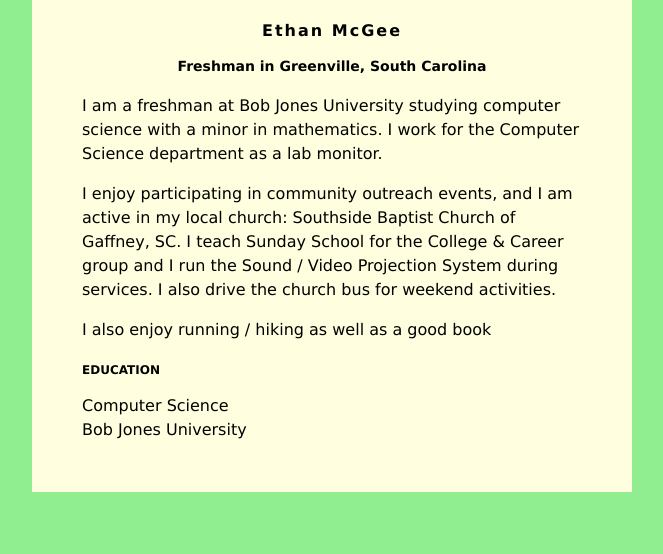
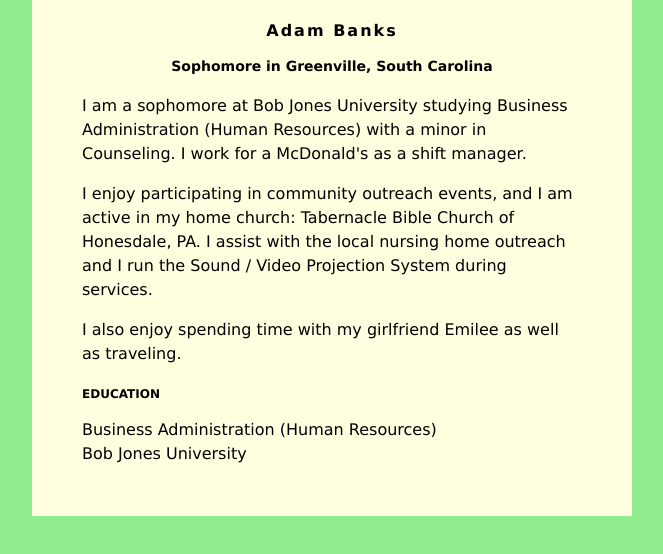
Before and after one commit to TealMartyr/TealMartyr.github.io, a plain HTML site: page index.html in a window 1280 px wide. Shown: the whole page, without its empty margins (308-971 px from the left). Drawn offline with Linux system fonts and the light colour scheme.

Commit message:
Update index.html

```diff
--- a/index.html
+++ b/index.html
@@ -30,19 +30,19 @@
 </head>
 <body>
     <div id="content">
-        <h1>Ethan McGee</h1>
-        <h2>Freshman in Greenville, South Carolina</h2>
+        <h1>Adam Banks</h1>
+        <h2>Sophomore in Greenville, South Carolina</h2>
 
-         <p>I am a freshman at Bob Jones University studying computer science with a minor in mathematics. I work for the Computer Science department as a lab monitor.</p>
+         <p>I am a sophomore at Bob Jones University studying Business Administration (Human Resources) with a minor in Counseling. I work for a McDonald's as a shift manager.</p>
          <p>
-            I enjoy participating in community outreach events, and I am active in my local church: Southside Baptist Church of Gaffney, SC.  I teach Sunday School for the College &amp; Career group and I run the Sound / Video Projection System during services.  I also drive the church bus for weekend activities.
+            I enjoy participating in community outreach events, and I am active in my home church: Tabernacle Bible Church of Honesdale, PA.  I assist with the local nursing home outreach and I run the Sound / Video Projection System during services.
          </p>
          <p>
-            I also enjoy running / hiking as well as a good book
+            I also enjoy spending time with my girlfriend Emilee as well as traveling.
          </p>
 
         <h3>EDUCATION</h3>
-        Computer Science<br>
+        Business Administration (Human Resources)<br>
         Bob Jones University
     </div>
 
```
